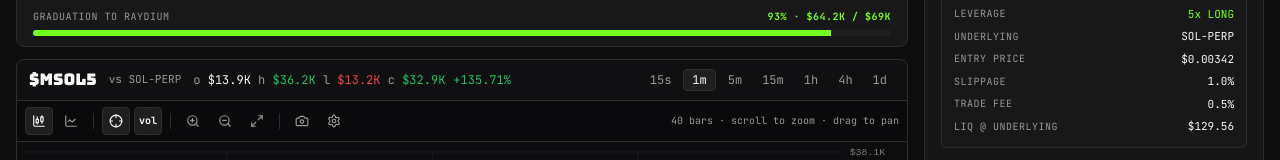
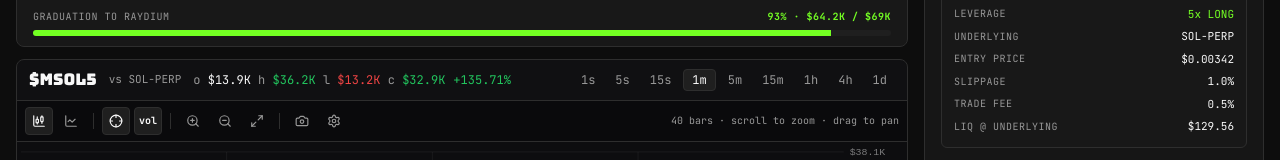
Before and after one commit to marleakos/frontend, a Next.js app: page /token/1 in a window 1280 px wide. Shown: the part 343-503 px from the top of the page. Built offline with nearby package versions, Linux system fonts and the light colour scheme.

Commit message:
feat: add 1s and 5s timeframes to chart with MM:SS formatting

```diff
--- a/components/token-chart.tsx
+++ b/components/token-chart.tsx
@@ -4,7 +4,7 @@ import { useEffect, useMemo, useRef, useState } from "react"
 import { motion, AnimatePresence } from "motion/react"
 import { Crosshair, LineChart as LineIcon, CandlestickChart, Maximize2, ZoomIn, ZoomOut, Camera, Settings } from "lucide-react"
 
-const ranges = ["15s", "1m", "5m", "15m", "1h", "4h", "1d"] as const
+const ranges = ["1s", "5s", "15s", "1m", "5m", "15m", "1h", "4h", "1d"] as const
 type Range = (typeof ranges)[number]
 type Mode = "candles" | "line"
 
@@ -17,6 +17,8 @@ const AXIS = "rgba(255,255,255,0.45)"
 
 function rangeToMs(r: Range): number {
   const m: Record<Range, number> = {
+    "1s": 1_000,
+    "5s": 5_000,
     "15s": 15_000,
     "1m": 60_000,
     "5m": 5 * 60_000,
@@ -58,6 +60,7 @@ function fmtMcap(v: number) {
     const h = d.getHours().toString().padStart(2, "0")
     const m = d.getMinutes().toString().padStart(2, "0")
     const s = d.getSeconds().toString().padStart(2, "0")
+    if (range === "1s" || range === "5s") return `${m}:${s}`
     if (range === "15s") return `${h}:${m}:${s}`
     if (range === "1d" || range === "4h") {
       const mth = (d.getMonth() + 1).toString().padStart(2, "0")
@@ -72,6 +75,8 @@ const MAX_VISIBLE = 200
 
 function candlesForRange(range: Range): number {
   const m: Record<Range, number> = {
+    "1s": 60, // ~1 minute of 1s candles
+    "5s": 60, // ~5 minutes of 5s candles
     "15s": 40, // ~10 min of 15s candles
     "1m": 60, // ~1 hour of 1m candles
     "5m": 72, // ~6 hours of 5m candles
```
